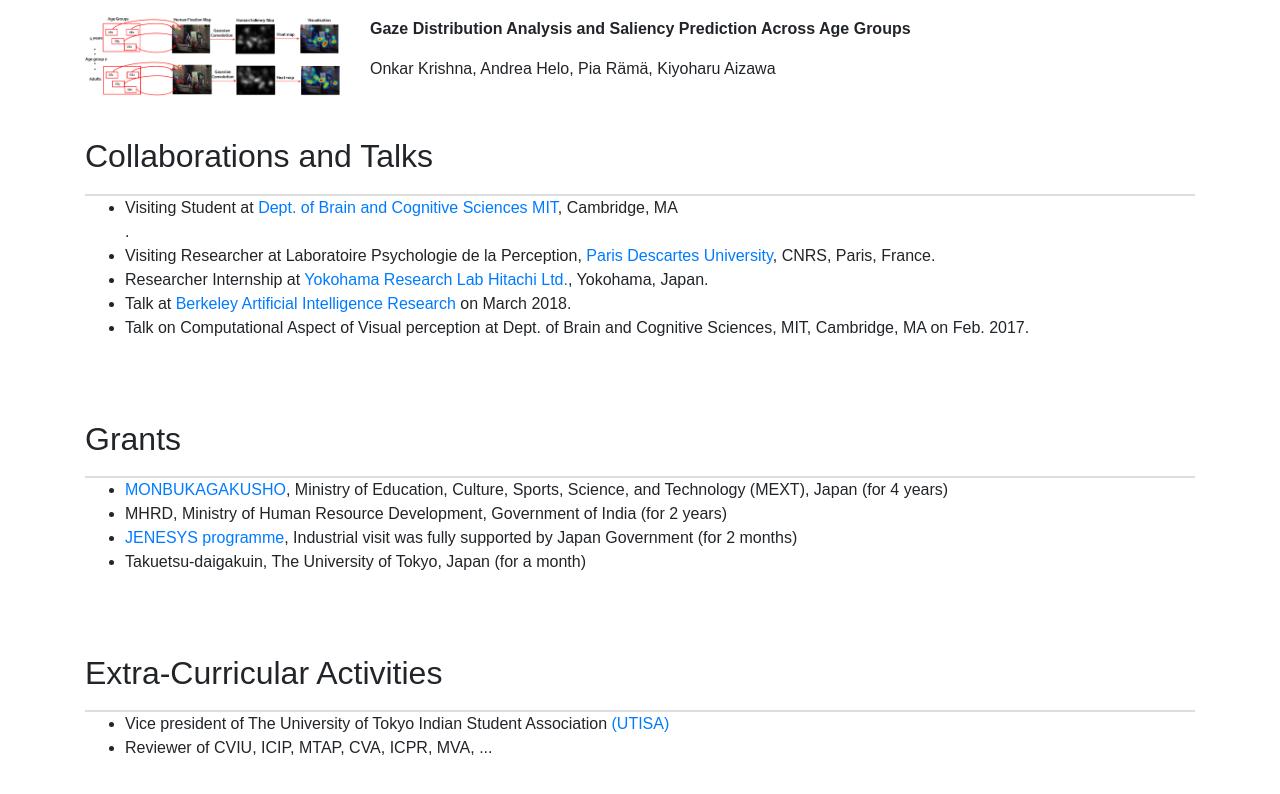
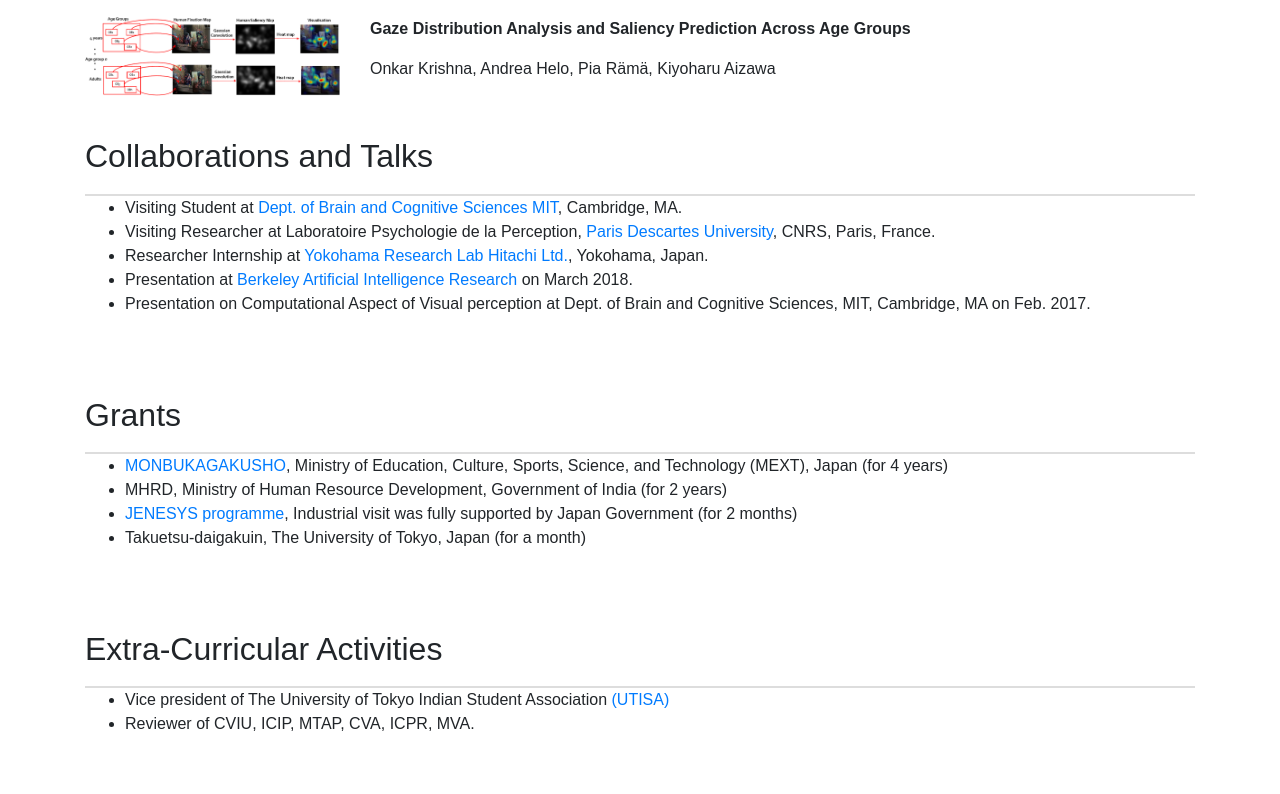
Before and after one commit to onkarkris/onkar.github.io, a plain HTML site: page index.html in a window 1280 px wide. Shown: the part 2637-3431 px from the top of the page. Drawn offline with nearby package versions, Linux system fonts and the light colour scheme.

Commit message:
Update index.html

```diff
--- a/index.html
+++ b/index.html
@@ -246,14 +246,15 @@
             <h2>Collaborations and Talks</h2>
         </div>
 <ul>
-    <li><span style="font-size: medium;"> Visiting Student at <a href="https://bcs.mit.edu/">Dept. of Brain and Cognitive Sciences MIT</a>, Cambridge, MA</span></li>.
+    <li><span style="font-size: medium;"> Visiting Student at <a href="https://bcs.mit.edu/">Dept. of Brain and Cognitive Sciences MIT</a>, Cambridge, MA.
+    </span></li>
     <li><span style="font-size: medium;"> Visiting Researcher at Laboratoire Psychologie de la Perception, <a href="https://www.cnrs.fr/en/entity_block/3964">Paris Descartes University</a>, CNRS, Paris, France.
     </span></li>
     <li><span style="font-size: medium;">Researcher Internship at <a href="https://www.hitachi.com/rd/about/location/yrl/index.html">Yokohama Research Lab Hitachi Ltd.</a>, Yokohama, Japan.
     </span></li>
-    <li><span style="font-size: medium;">Talk at <a href="https://bair.berkeley.edu/">Berkeley Artificial Intelligence Research</a> on March 2018.
+    <li><span style="font-size: medium;">Presentation at <a href="https://bair.berkeley.edu/">Berkeley Artificial Intelligence Research</a> on March 2018.
     </span></li>
-    <li><span style="font-size: medium;">Talk on Computational Aspect of Visual perception at Dept. of Brain and Cognitive Sciences, MIT, Cambridge, MA on Feb. 2017.
+    <li><span style="font-size: medium;">Presentation on Computational Aspect of Visual perception at Dept. of Brain and Cognitive Sciences, MIT, Cambridge, MA on Feb. 2017.
     </span></li>
 </ul>
 <br clear="all">
@@ -277,7 +278,7 @@
         </div>
 <ul>
   <li><span style="font-size: medium;">Vice president of The University of Tokyo Indian Student Association <a href="https://www.utisa.org/">(UTISA)</a></span></li>
-  <li><span style="font-size: medium;">Reviewer of CVIU, ICIP, MTAP, CVA, ICPR, MVA, ...
+  <li><span style="font-size: medium;">Reviewer of CVIU, ICIP, MTAP, CVA, ICPR, MVA.
 </ul>
 <br clear="all">
 <p class="posted"> </p>
```
